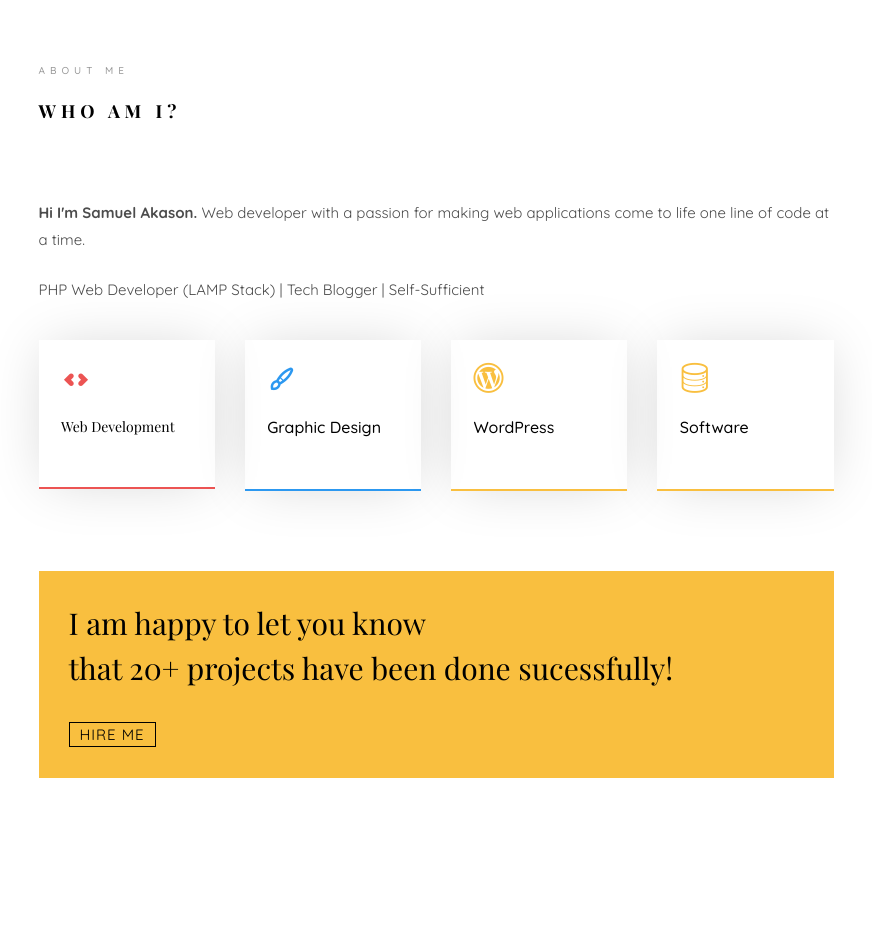
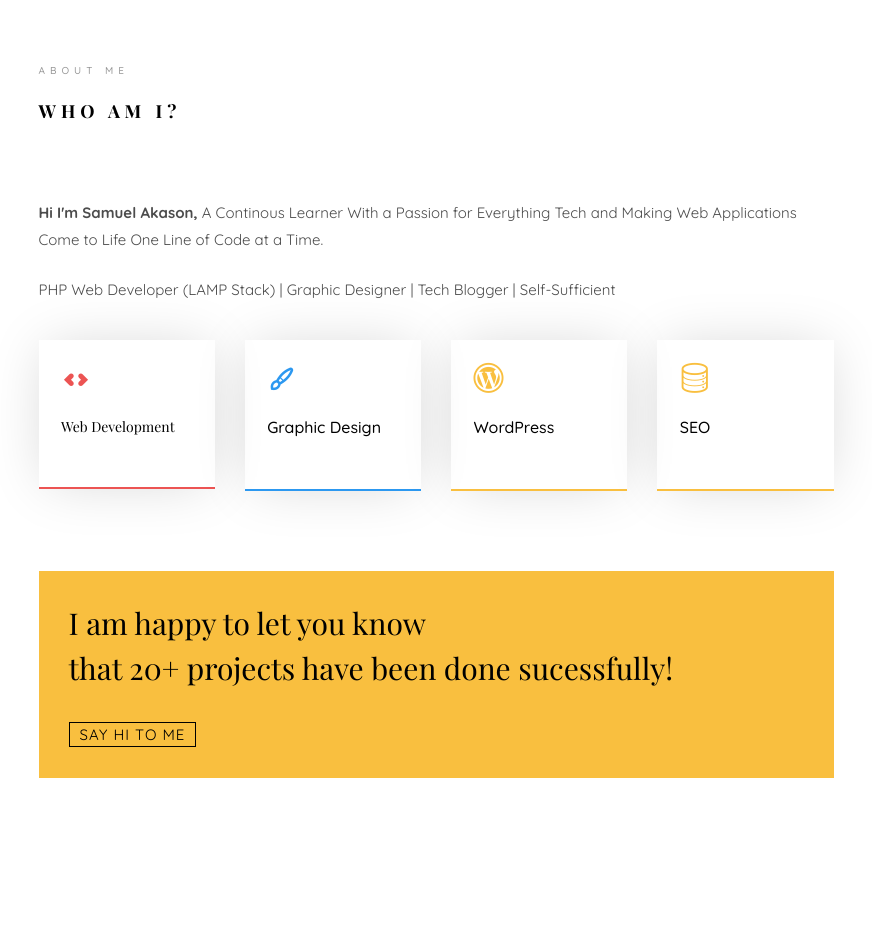
Before and after one commit to samuelakason/folio, a PHP site: page / in a window 1280 px wide. Shown: the part 948-1900 px from the top of the page, without its empty margins (354-1226 px from the left). Run offline with PHP 8.4, Linux system fonts and the light colour scheme; some libraries are stand-ins or nearby versions; some web fonts are replaced.

Commit message:
Update index.php

```diff
--- a/index.php
+++ b/index.php
@@ -59,7 +59,7 @@
 			<div class="text-center">
 				<div class="author-img" style="background-image: url(images/about1.jpg);"></div>
 				<h1 id="colorlib-logo"><a href="index.php">Samuel Akason</a></h1>
-				<span class="position"><a href="">Web </a>Developer</span>
+				<span class="position"><a >Web </a>Developer</span>
 			</div>
 			<nav id="colorlib-main-menu" role="navigation" class="navbar">
 				<div id="navbar" class="collapse">
@@ -125,8 +125,8 @@
 									<div class="about-desc">
 										<span class="heading-meta">About Me</span>
 										<h2 class="colorlib-heading">Who Am I?</h2>
-										<p><strong>Hi I'm Samuel Akason. </strong>Web developer with a passion for making web applications come to life one line of code at a time.</p>
-										<p>PHP Web Developer (LAMP Stack) | Tech Blogger | Self-Sufficient</p>
+										<p><strong>Hi I'm Samuel Akason, </strong>A Continous Learner With a Passion for Everything Tech and Making Web Applications Come to Life One Line of Code at a Time.</p>
+										<p>PHP Web Developer (LAMP Stack) | Graphic Designer | Tech Blogger | Self-Sufficient </p>
 									</div>
 								</div>
 							</div>
@@ -152,7 +152,7 @@
 								<div class="col-md-3 animate-box" data-animate-effect="fadeInTop">
 									<div class="services color-3">
 										<span class="icon2"><i class="icon-data"></i></span>
-										<h3>Software</h3>
+										<h3>SEO</h3>
 									</div>
 								</div>
 							</div>
@@ -160,7 +160,7 @@
 								<div class="col-md-12 animate-box" data-animate-effect="fadeInLeft">
 									<div class="hire">
 										<h2>I am happy to let you know<br>that 20+ projects have been done sucessfully!</h2>
-										<a href="#" class="btn-hire">Hire me</a>
+										<a href="#colorlib-contact" class="btn-hire">Say Hi To Me</a>
 									</div>
 								</div>
 							</div>
@@ -168,8 +168,6 @@
 					</div>
 				</div>
 			</section>
-
-
 
 			<section class="colorlib-services" data-section="services">
 				<div class="colorlib-narrow-content">
@@ -722,12 +720,12 @@
 				</div>
 			</section>
 
-			<section class="colorlib-contact" data-section="contact">
+			<section class="colorlib-contact" data-section="contact" id="colorlib-contact">
 				<div class="colorlib-narrow-content">
 					<div class="row">
 						<div class="col-md-6 col-md-offset-3 col-md-pull-3 animate-box" data-animate-effect="fadeInLeft">
-							<span class="heading-meta">Get in Touch With Me</span>
-							<h2 class="colorlib-heading">Send Me An Email</h2>
+							<span class="heading-meta">Get in Touch With Me</span> <br>
+							<!-- <h2 class="colorlib-heading">Say Hi To Me</h2> -->
 						</div>
 					</div>
 
```
